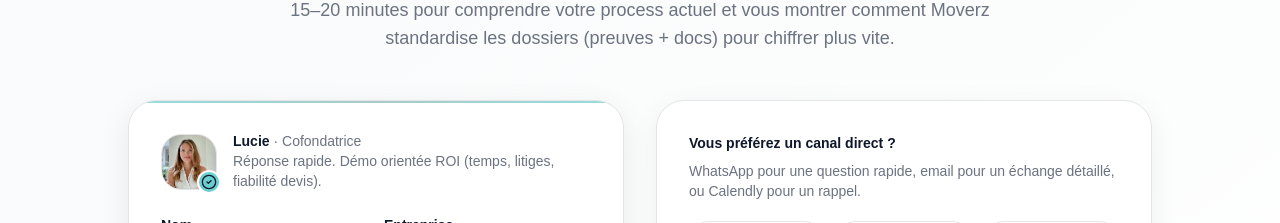
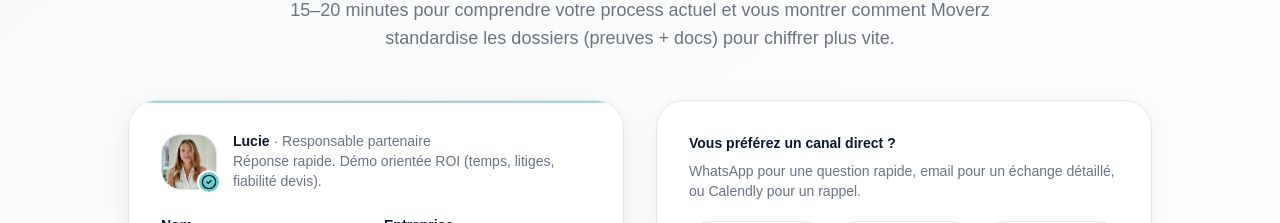
Before and after one commit to gdetaisne/moverz-fr, a Next.js app: page /pro in a window 1280 px wide. Shown: the part 9280-9503 px from the top of the page. Built offline with nearby package versions, Linux system fonts and the light colour scheme; no server answers; a web font is replaced by a local one.

Commit message:
Update Pro page contact title to Responsable partenaire

```diff
--- a/components/pro/ProContact.tsx
+++ b/components/pro/ProContact.tsx
@@ -96,7 +96,7 @@ export default function ProContact() {
                     <div className="h-14 w-14 rounded-2xl overflow-hidden border border-[#E3E5E8]">
                       <Image
                         src="/lucie-profile.jpg"
-                        alt="Lucie, cofondatrice Moverz"
+                        alt="Lucie, responsable partenaire Moverz"
                         width={56}
                         height={56}
                         className="h-14 w-14 object-cover"
@@ -108,7 +108,10 @@ export default function ProContact() {
                   </div>
                   <div className="min-w-0">
                     <p className="text-sm font-semibold text-[#0F172A] leading-tight">
-                      Lucie <span className="text-[#6B7280] font-medium">· Cofondatrice</span>
+                      Lucie{" "}
+                      <span className="text-[#6B7280] font-medium">
+                        · Responsable partenaire
+                      </span>
                     </p>
                     <p className="text-sm text-[#6B7280]">
                       Réponse rapide. Démo orientée ROI (temps, litiges, fiabilité devis).
```
